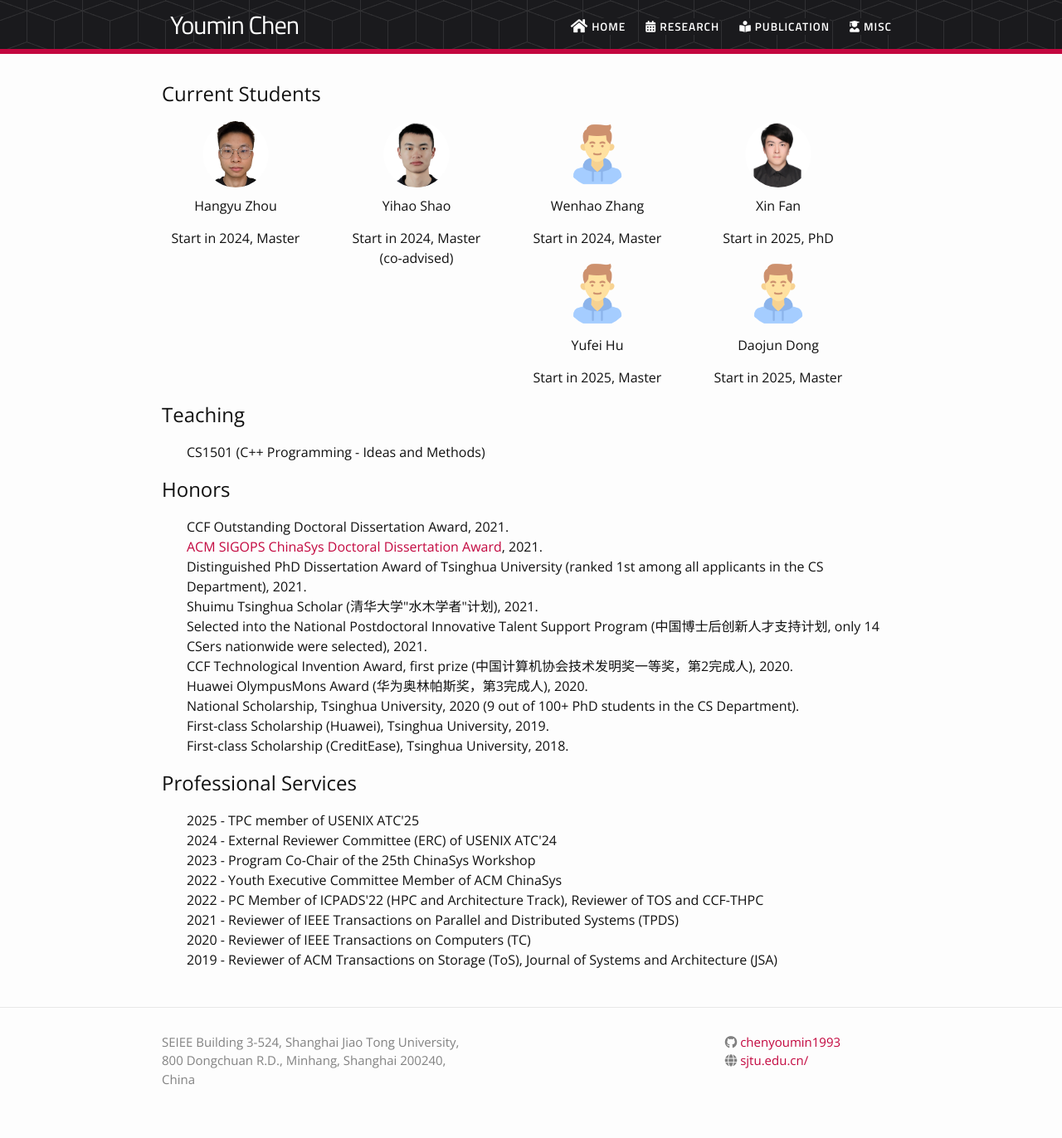
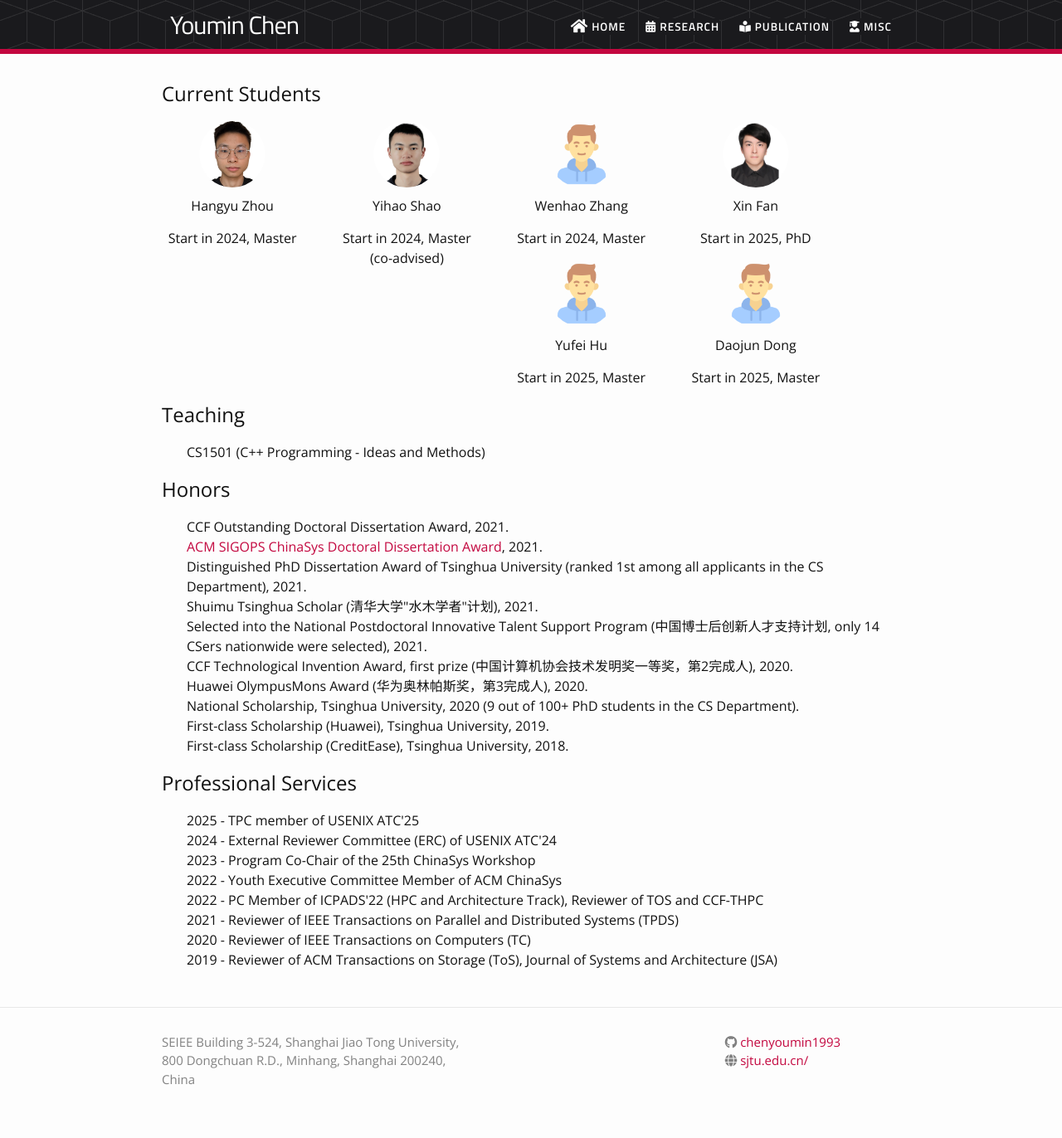
Before and after one commit to chenyoumin1993/chenyoumin1993.github.io, a Jekyll site: the page built from misc.md, in a window 1280 px wide. Shown: the whole page at 83% size. Built offline with Jekyll 4.4.1, drawn with Linux system fonts in a browser that asks for light colours; nearby versions of some CDN libraries.

Commit message:
Update misc.md

```diff
--- a/misc.md
+++ b/misc.md
@@ -18,7 +18,7 @@ permalink: /misc/
             <p>{{site.data.people.instructor.name}}</p>
         </div> -->
 
-        <div class="profile-pic-gallary ">
+        <div class="profile-pic-gallary" style="float: left">
             <h2>Current Students</h2>
             {% assign counter = 0 %}
             {% for ins in site.data.cym.students %}
```
